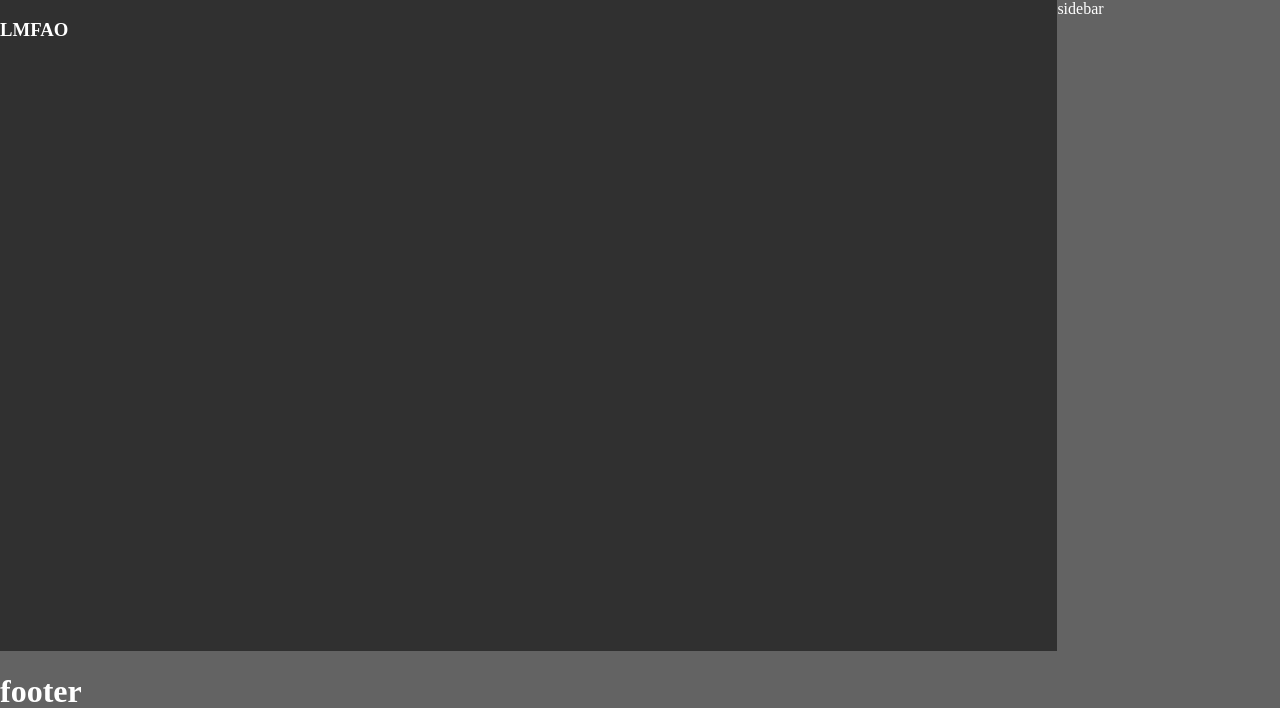
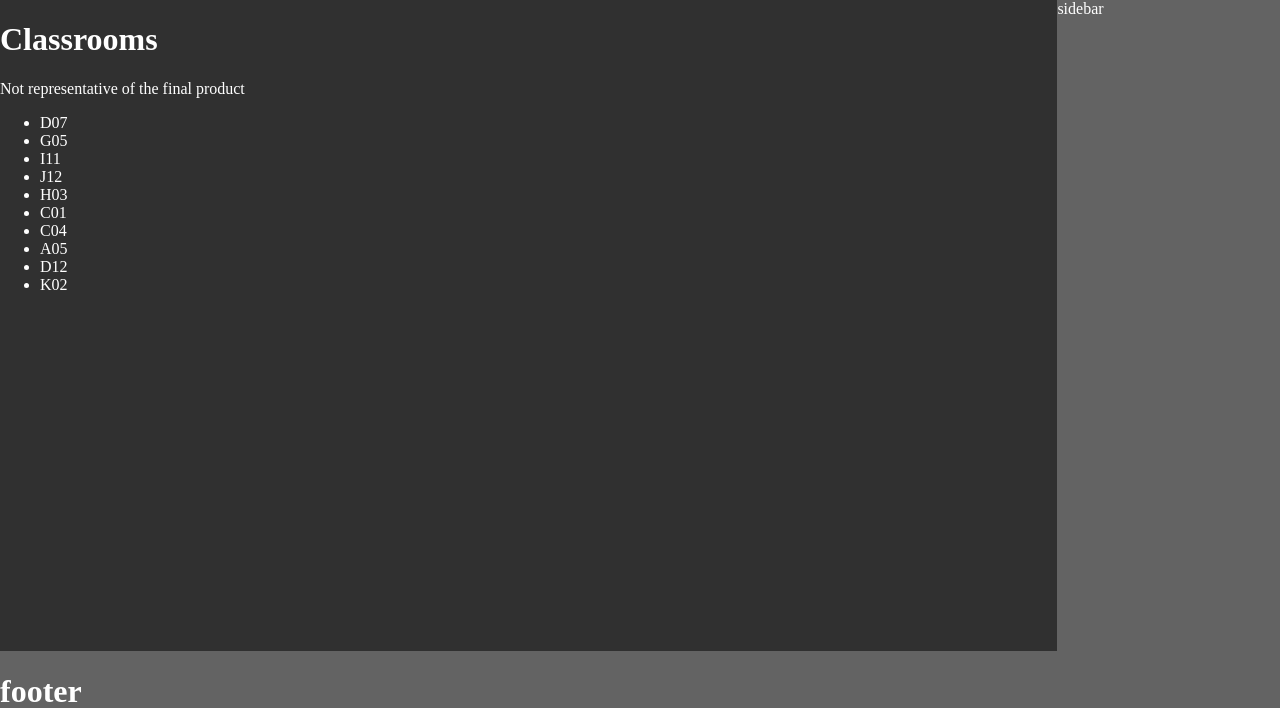
Before and after one commit to ayyboisss/CMesha, a Flask app: page / in a window 1280 px wide. Shown: the part 69-777 px from the top of the page. Run offline with Flask 3, Linux system fonts and the light colour scheme; data comes from the database, SQL or seed files in the repository; some libraries are stand-ins or nearby versions.

Commit message:
Add links

```diff
--- a/server.py
+++ b/server.py
@@ -1,12 +1,12 @@
 from database import app, Classroom, LoudnessData
 from flask import render_template
 
+
 @app.route("/")
 def home():
-    the_page = LoudnessData.query.paginate(per_page=6)
-    for i in the_page.items:
-        print(i.ClassroomID, i.LoudnessReading)
-    return(render_template("main.html"))
+    classrooms = Classroom.query.with_entities(
+                    Classroom.ClassroomID).all()
+    return(render_template("pages/main.html", classrooms = classrooms))
 
 
 @app.route("/classroom/<string:classroom_id>")
@@ -17,6 +17,10 @@ def analytics(classroom_id):
         LoudnessData.ClassroomID, LoudnessData.LoudnessReading).all()
     return(render_template("pages/analytics.html", classroom = classroom_id, loudness = loudness))
 
+@app.route("/staff")
+def staff():
+    return(render_template("pages/staff.html"))
+
 @app.route("/about")
 def about():
     return(render_template("pages/about.html"))
--- a/static/css/layout.css
+++ b/static/css/layout.css
@@ -101,6 +101,12 @@ main{
     grid-area: sb;
 }
 
+/* anchor tags */
+a{
+    text-decoration: none;
+    color: white;
+}
+
 /* FOOTER TAG */
 footer{
     grid-area: ft;
--- a/templates/pages/main.html
+++ b/templates/pages/main.html
@@ -1,4 +1,10 @@
 {% extends 'layout.html' %}
 {% block content %}
-<h3> LMFAO </h3>
+<h1> Classrooms </h1>
+<span> Not representative of the final product </span>
+<ul>
+    {% for i in classrooms %}
+    <li><a href="classroom/{{i[0]}}">{{i[0]}}</a></li>
+    {% endfor %}
+</ul>
 {% endblock %}
--- a/templates/main.html
+++ b/templates/pages/staff.html
@@ -1,4 +1,4 @@
 {% extends 'layout.html' %}
 {% block content %}
-<h3> LMFAO </h3>
+<h1> This is the staff page </h1>
 {% endblock %}
```
